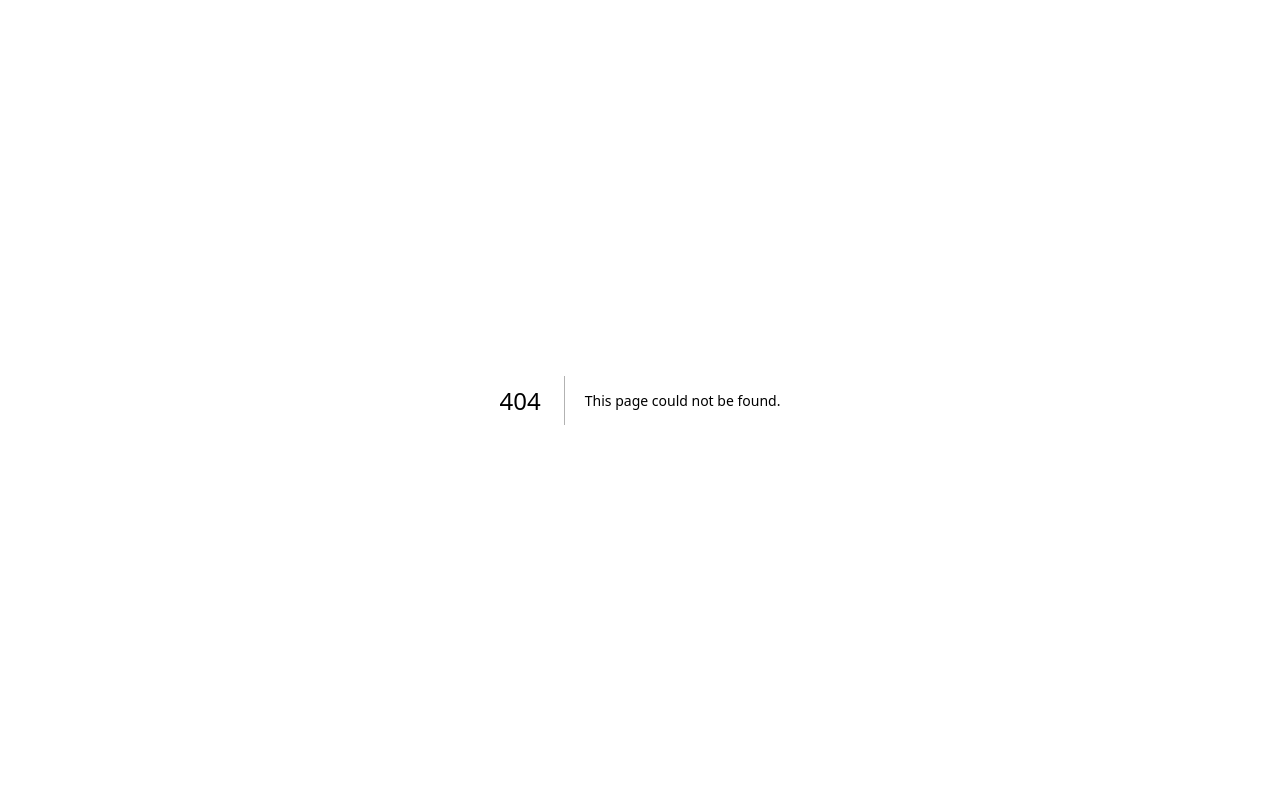
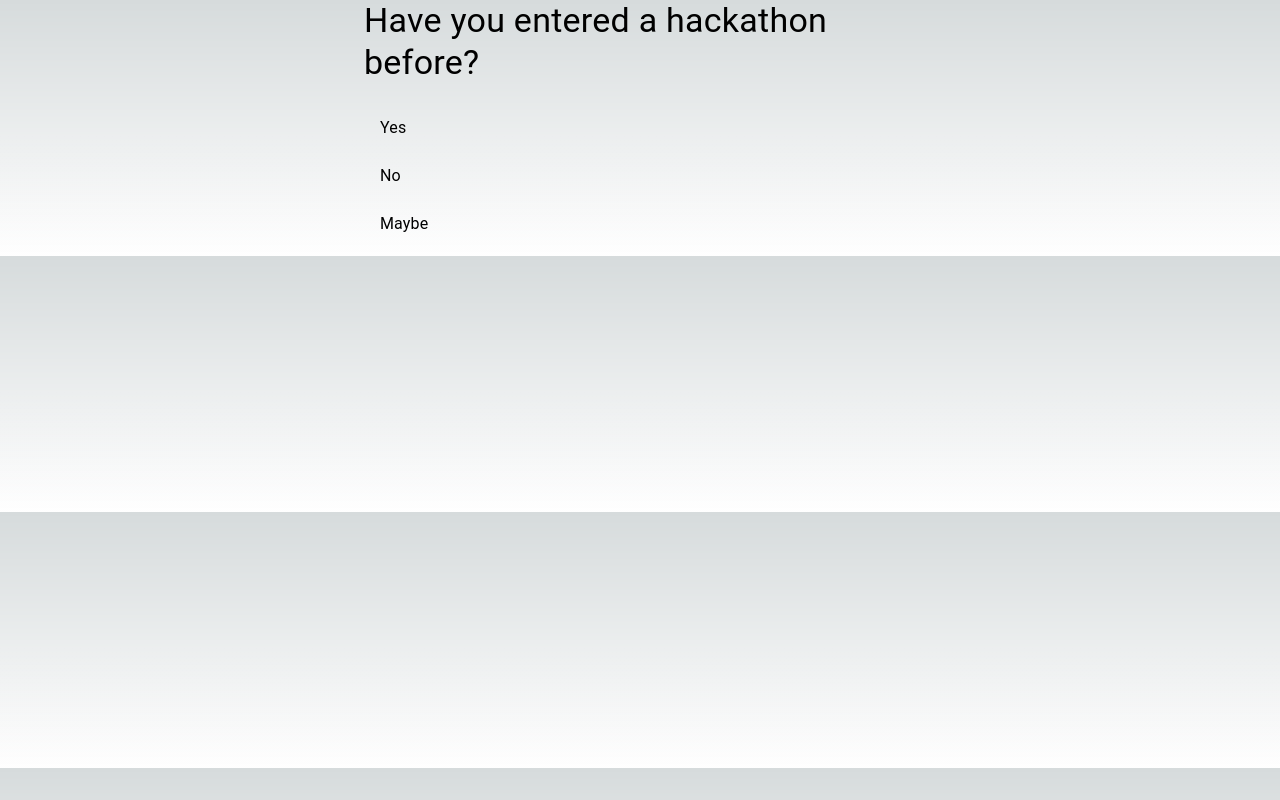
Before and after one commit to moroha29/HackAndRollFE, a Next.js app: page /question in a window 1280 px wide. Before the commit this address had no page. Built offline with nearby package versions, Linux system fonts and the light colour scheme.

Commit message:
ADDED axios, dummy data

```diff
--- a/app/page.tsx
+++ b/app/page.tsx
@@ -11,7 +11,7 @@ export default function Home() {
           Get started by editing&nbsp;
           <code className="font-mono font-bold">app/page.tsx</code>
         </p>
-        <div className="fixed bottom-0 left-0 flex h-48 w-full items-end justify-center bg-gradient-to-t from-white via-white dark:from-black dark:via-black lg:static lg:h-auto lg:w-auto lg:bg-none">
+        <div className= "fixed bottom-0 left-0 flex h-48 w-full items-end justify-center bg-gradient-to-t from-white via-white dark:from-black dark:via-black lg:static lg:h-auto lg:w-auto lg:bg-none">
           <a
             className="pointer-events-none flex place-items-center gap-2 p-8 lg:pointer-events-auto lg:p-0"
             href="https://vercel.com?utm_source=create-next-app&utm_medium=appdir-template&utm_campaign=create-next-app"
--- /dev/null
+++ b/app/question/page.tsx
@@ -0,0 +1,56 @@
+"use client"
+
+import { useState, useEffect } from 'react';
+//import axios from 'axios';
+import ChoiceList from "@/components/ChoiceList";
+import { Container, Typography } from '@mui/material';
+
+interface Choice {
+  id: string;
+  text: string;
+}
+
+interface QuestionData {
+  id: string;
+  questionText: string;
+  choices: Choice[];
+}
+
+const QuestionPage = () => {
+  const [questionData, setQuestionData] = useState<QuestionData | null>(null);
+
+  useEffect(() => {
+    const fetchQuestionData = async () => {
+      try {
+        // const response = await axios.get<QuestionData>('/api/question'); // Update the URL as needed
+        const response = {
+          data: {
+            id:"1",
+            questionText: "Have you entered a hackathon before?",
+            choices: [
+              { id: "1", text: "Yes" },
+              { id: "2", text: "No" },
+              { id: "3", text: "Maybe" }
+            ]
+          }
+        };
+        setQuestionData(response.data);
+      } catch (error) {
+        console.error('Error fetching question data:', error);
+      }
+    };
+
+    fetchQuestionData();
+  }, []);
+
+  return (
+      <Container maxWidth="sm">
+        <Typography variant="h4" gutterBottom>
+          {questionData ? questionData.questionText : 'Loading question...'}
+        </Typography>
+        {questionData && <ChoiceList choices={questionData.choices} />}
+      </Container>
+  );
+};
+
+export default QuestionPage;
--- /dev/null
+++ b/components/ChoiceList.tsx
@@ -0,0 +1,28 @@
+// Path/Filename: /components/ChoiceList.tsx
+// Purpose: Create a TypeScript component to render a list of multiple choice options.
+
+import React from 'react';
+import { List, ListItem, ListItemText } from '@mui/material';
+
+interface Choice {
+    id: string;
+    text: string;
+}
+
+interface ChoiceListProps {
+    choices: Choice[];
+}
+
+const ChoiceList: React.FC<ChoiceListProps> = ({ choices }) => {
+    return (
+        <List>
+            {choices.map((choice) => (
+                <ListItem key={choice.id}>
+                    <ListItemText primary={choice.text} />
+                </ListItem>
+            ))}
+        </List>
+    );
+};
+
+export default ChoiceList;
--- a/package.json
+++ b/package.json
@@ -12,6 +12,7 @@
     "@emotion/react": "^11.11.3",
     "@emotion/styled": "^11.11.0",
     "@mui/material": "^5.15.5",
+    "axios": "^1.6.5",
     "next": "14.1.0",
     "react": "^18",
     "react-dom": "^18"
```
Also changed, not shown: app/question.tsx (added), 1 other file (tests, documents, lock files or other folders).
